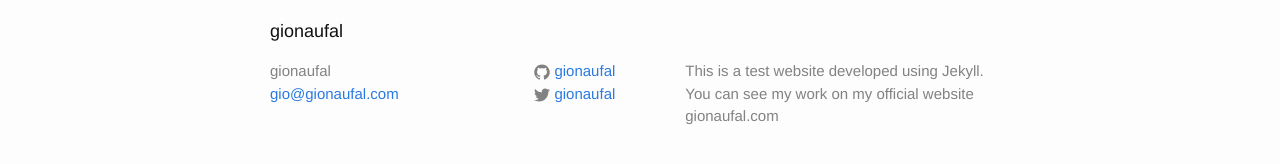
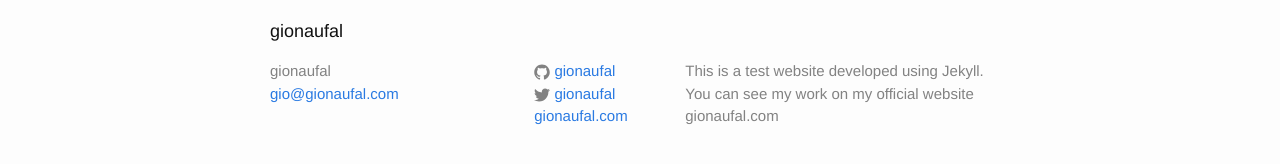
Before and after one commit to gionaufal/blog, a Jekyll site: the page built from index.html, in a window 1280 px wide. Shown: the part 309-473 px from the top of the page. Built offline with Jekyll 4.4.1, drawn with Linux system fonts in a browser that asks for light colours.

Commit message:
change footer

```diff
--- a/_includes/footer.html
+++ b/_includes/footer.html
@@ -25,6 +25,7 @@
             {% include icon-twitter.html username=site.twitter_username %}
           </li>
           {% endif %}
+          <li><a href="gionaufal.com">gionaufal.com</a></li>
         </ul>
       </div>
 
```
